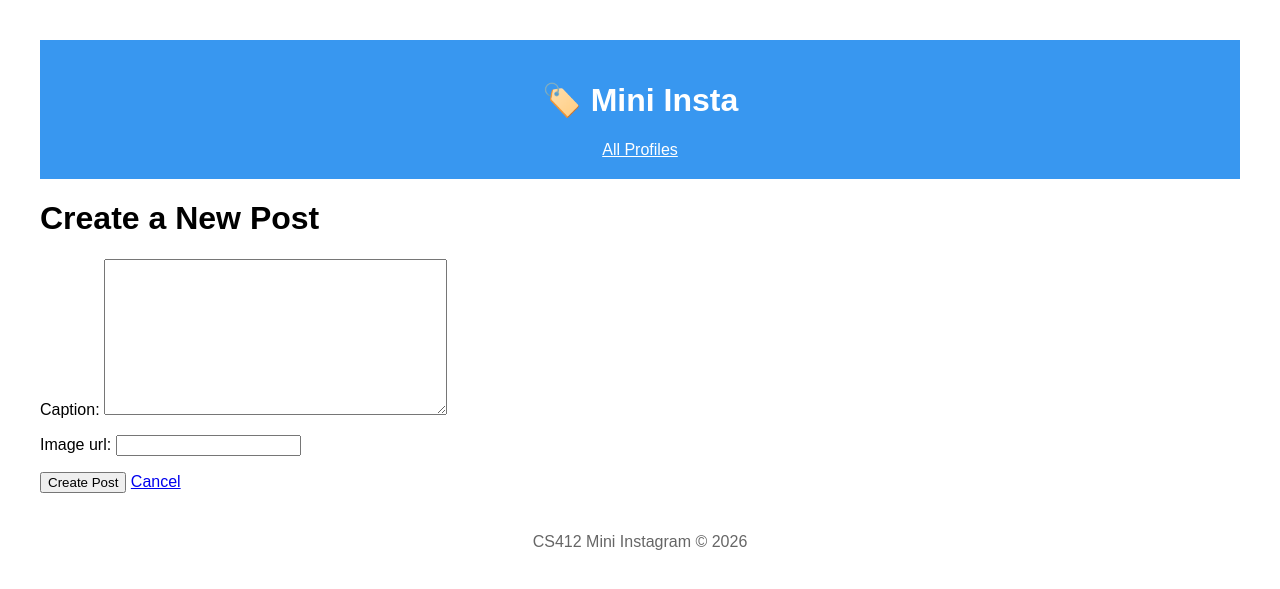
After one commit to reyazameen10/Django_quotes, a Django app: page /mini_insta/profile/1/create_post/ in a window 1280 px wide. The commit adds this page. Shown: the top 589 px of the page. Run offline with Django 5.2, Linux system fonts and the light colour scheme; data comes from the database, SQL or seed files in the repository.

Commit message:
added mini_insta

```diff
--- a/cs412/urls.py
+++ b/cs412/urls.py
@@ -16,6 +16,8 @@ Including another URLconf
 """
 from django.contrib import admin
 from django.urls import path, include
+from django.conf import settings
+from django.conf.urls.static import static
 
 urlpatterns = [
     path(r'admin/', admin.site.urls),
@@ -23,3 +25,7 @@ urlpatterns = [
     path('restaurant/', include('restaurant.urls')),
     path('mini_insta/', include('mini_insta.urls')),#New
 ]
+
+if settings.DEBUG:
+
+    urlpatterns += static(settings.MEDIA_URL, document_root=settings.MEDIA_ROOT)
--- a/mini_insta/admin.py
+++ b/mini_insta/admin.py
@@ -1,5 +1,5 @@
 from django.contrib import admin
-from .models import Profile
+from .models import Profile, Post
 
 @admin.register(Profile)
 class ProfileAdmin(admin.ModelAdmin):
--- /dev/null
+++ b/mini_insta/forms.py
@@ -0,0 +1,13 @@
+#mini_insta/forms.py
+#define the forms that we use for create/ update/deete operaations
+
+from django import forms
+from .models import Post
+
+class CreatePostForm(forms.ModelForm):
+    '''Define a form for creating a new post.'''
+    image_url = forms.URLField(required=False)
+
+    class Meta:
+        model = Post
+        fields = ['caption']
--- a/mini_insta/models.py
+++ b/mini_insta/models.py
@@ -1,4 +1,7 @@
+# mini_insta/models.py
+
 from django.db import models
+from django.urls import reverse
 
 class Profile(models.Model):
     username = models.CharField(max_length=50, unique=True)
@@ -9,3 +12,18 @@ class Profile(models.Model):
 
     def __str__(self):
         return f'{self.username}'
+
+        # The Post model represents a post made by a user (Profile). Each post has an image URL, an optional caption, and a timestamp for when it was created. The profile field is a foreign key that links the post to the Profile that created it. The related_name='posts' allows us to access all posts of a profile using profile.posts.
+
+class Post(models.Model):
+    profile = models.ForeignKey(Profile, on_delete=models.CASCADE, related_name='posts')
+    image_url = models.URLField()
+    caption = models.TextField(blank=True, max_length=300)
+    created_at = models.DateTimeField(auto_now_add=True)
+
+    def __str__(self):
+        return f"Post by {self.profile.username}"
+
+        def get_absolute_url(self):
+            '''Return the URL to access a detail record for this post.'''
+            return reverse('post', kwargs={'pk': self.pk})
--- /dev/null
+++ b/mini_insta/templates/mini_insta/create_post_form.html
@@ -0,0 +1,15 @@
+<!-- mini_insta/templates/create_post_form.html
+ display the HTML form for creating a new post -->
+
+ {% extends 'mini_insta/base.html' %}
+
+ {% block content %}
+   <h1>Create a New Post</h1>
+   <form method="post" enctype="multipart/form-data">
+     {% csrf_token %}
+     {{ form.as_p }}
+
+     <button type="submit">Create Post</button>
+     <a href="{% url 'show_profile' profile.pk %}">Cancel</a>
+   </form>
+ {% endblock %}
--- a/mini_insta/templates/mini_insta/show_all_profiles.html
+++ b/mini_insta/templates/mini_insta/show_all_profiles.html
@@ -1,3 +1,5 @@
+<!-- mini_insta/show_all_profiles.html -->
+
 {% extends 'mini_insta/base.html' %}
 
 {% block content %}
--- a/mini_insta/urls.py
+++ b/mini_insta/urls.py
@@ -1,9 +1,12 @@
 #mini_insta/urls.py
 
 from django.urls import path
-from .views import ProfileListView, ProfileDetailView
+from .views import ProfileListView, ProfileDetailView, CreatePostView, ShowPostView
 
 urlpatterns = [
     path('', ProfileListView.as_view(), name='show_all_profiles'),
     path('<int:pk>/', ProfileDetailView.as_view(), name='show_profile'),
+    path('profile/<int:pk>/create_post/', CreatePostView.as_view(), name="create_post"), #new url pattern for creating a new post
+    path('post/<int:pk>/', ShowPostView.as_view(), name='show_post') #new url pattern for showing a post detail page
+
 ]
--- a/mini_insta/views.py
+++ b/mini_insta/views.py
@@ -1,9 +1,10 @@
 # mini_insta/views.py
 
-from django.shortcuts import render
-from django.views.generic import ListView, DetailView
-from .models import Profile
-
+from django.shortcuts import get_object_or_404
+from django.views.generic import ListView, DetailView, CreateView
+from .models import Profile, Post
+from .forms import CreatePostForm #import the form class for creating a new post
+from django.urls import reverse
 
 class ProfileListView(ListView):
     '''Define a view to show all the profiles.'''
@@ -17,3 +18,42 @@ class ProfileDetailView(DetailView):
     model = Profile
     template_name = 'mini_insta/show_profile.html'
     context_object_name = 'profile'
+
+# class CreatePostView(CreateView):
+class CreatePostView(CreateView):
+    form_class = CreatePostForm
+    template_name = 'mini_insta/create_post_form.html'
+
+    def get_context_data(self, **kwargs):
+        context = super().get_context_data(**kwargs)
+        profile = get_object_or_404(Profile, pk=self.kwargs['pk'])
+        context['profile'] = profile
+        return context
+
+    def form_valid(self, form):
+        profile = get_object_or_404(Profile, pk=self.kwargs['pk'])
+        form.instance.profile = profile  # attach profile to the post
+        response = super().form_valid(form)
+
+        # attach image if provided
+        image_url = self.request.POST.get('image_url')
+        if image_url:
+            Post.objects.create(
+                profile=self.object.profile,
+                caption=self.object.caption,
+                image_url=image_url
+            )
+
+        return response
+
+    def get_success_url(self):
+        return reverse('show_post', kwargs={'pk': self.object.pk})
+
+class ShowPostView(DetailView):
+    model = Post
+    template_name = 'mini_insta/show_post.html'
+    context_object_name = 'post'
+
+    def get_success_url(self):
+
+        return reverse('show_post', kwargs={'pk': self.object.pk})
```
Also changed, not shown: mini_insta/templates/mini_insta/show_post.html (added, +21 -0 lines), mini_insta/templates/mini_insta/show_profile.html (+22 -0 lines), db.sqlite3, mini_insta/migrations/0002_post.py (added), quotes/migrations/0002_remove_profile_profile_image_alter_profile_bio_text_and_more.py (added).
